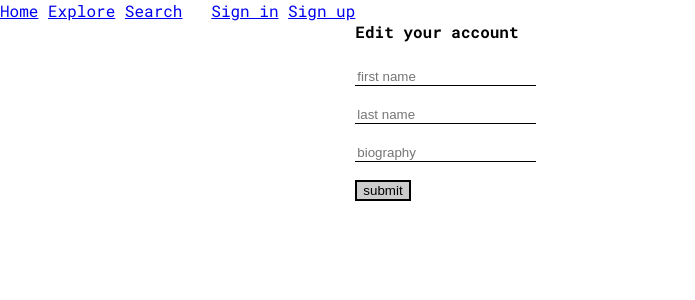
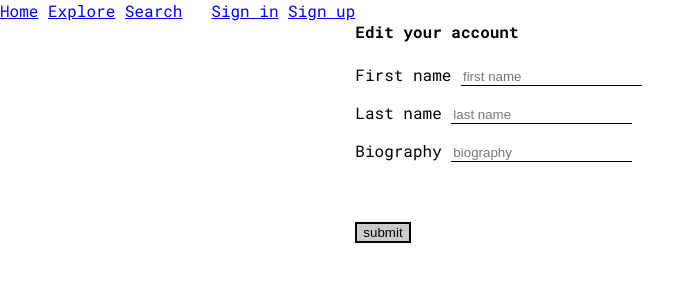
Before and after one commit to softscienceprojects/Curatorial_frontend, a React (Create React App) app: page /users/1/edit in a window 1280 px wide. Shown: the top 300 px of the page, without its empty margins (0-695 px from the left). Built offline with nearby package versions, Linux system fonts and the light colour scheme; no server answers.

Commit message:
user edit profile submission

```diff
--- a/src/App.js
+++ b/src/App.js
@@ -81,11 +81,11 @@ class App extends React.Component {
 
   userAddExhibitionLike = response => {
     this.setState({
-    user: {
-      ...this.state.user,
-      exhibition_likes: [...this.state.user.exhibition_likes, response],
-  }
-  })
+      user: {
+        ...this.state.user,
+        exhibition_likes: [...this.state.user.exhibition_likes, response],
+      }
+    })
   }
 
   userRemoveExhibitionLike = response => {
@@ -97,7 +97,11 @@ class App extends React.Component {
     })
   }
 
-
+  userEditAccountParams = response => {
+    this.setState({
+      user: response
+    })
+  }
 
   render() {
     // if (this.state.validating) return <div className="loader">Curatorial</div>;
@@ -173,7 +177,7 @@ class App extends React.Component {
         <Route
           exact
           path={`${paths.USERS}/:id/edit`}
-          render={routerProps => <UserEditForm {...routerProps} user={this.state.user} signin={this.signin} logout={this.logout} />}
+          render={routerProps => <UserEditForm {...routerProps} user={this.state.user} signin={this.signin} logout={this.logout} userEditAccountParams={this.userEditAccountParams} />}
         />
         <Route
           exact
--- a/src/components/UserDashboard.js
+++ b/src/components/UserDashboard.js
@@ -53,7 +53,7 @@ const UserDashboardOptions = (props) => {
 
     return(
         <nav>
-            <Link to={{pathname: `/users/${props.user.id}/edit`}}>Edit your account</Link>
+            <Link to={{pathname: `/users/${props.user.id}/edit`}}>Edit your profile</Link>
         </nav>
     )
 }
--- a/src/components/UserEditForm.js
+++ b/src/components/UserEditForm.js
@@ -20,22 +20,28 @@ class UserEditForm extends React.Component {
     }
 
     goToUpdatedAccount = response => {
+        this.props.userEditAccountParams(response)
         this.props.history.push(`/users/${response.id}`)
     }
 
+    // frontEndValidation = () => {
+    //     if (this.state.email  && this.state.email === '' || this.state.password === '' || this.state.password_confirmation === '' || this.state.password !== this.state.password_confirmation) return false
+    //     else return true
+    // }
 
     render(){
+        // const isEnabled = this.frontEndValidation()
         return(
             <div>
                 <h4>Edit your account</h4>
                 <form onSubmit={this.handleSubmit}>
-                    <p><input type="text" name="first_name" value={this.state.first_name} placeholder="first name" onChange={this.handleChange} /></p>
-                    <p><input type="text" name="last_name" value={this.state.last_name} placeholder="last name" onChange={this.handleChange} /></p>
-                    <p><input type="text" name="biography" value={this.state.biography} placeholder="biography" onChange={this.handleChange} /></p>
-{/*
-                    <input type="email" name="email" value={this.state.email} placeholder="email" onChange={this.handleChange} />
-                    <input type="password" name="password" value={this.state.password} placeholder="password" onChange={this.handleChange} />
-                    <input type="password" name="password_confirmation" value={this.state.password_confirmation} placeholder="password confirmation" onChange={this.handleChange} /> */}
+                    <p><label>First name  <input type="text" name="first_name" value={this.state.first_name} placeholder="first name" onChange={this.handleChange} /></label></p>
+                    <p><label>Last name  <input type="text" name="last_name" value={this.state.last_name} placeholder="last name" onChange={this.handleChange} /></label></p>
+                    <p><label>Biography  <input type="text" name="biography" value={this.state.biography} placeholder="biography" onChange={this.handleChange} /></label></p>
+                     <br /><br />
+                     {/* <p><label>Email: <input type="email" name="email" value={this.state.email} placeholder="email" onChange={this.handleChange} /></label></p>
+                     <p><label>New password: <input type="password" name="password" value={this.state.password} placeholder="password" onChange={this.handleChange} /></label></p>
+                     <p><label>Confirm new password: <input type="password" name="password_confirmation" value={this.state.password_confirmation} placeholder="password confirmation" onChange={this.handleChange} /></label></p> */}
 
                     <input type="submit" value="submit" />
                 </form>
```
